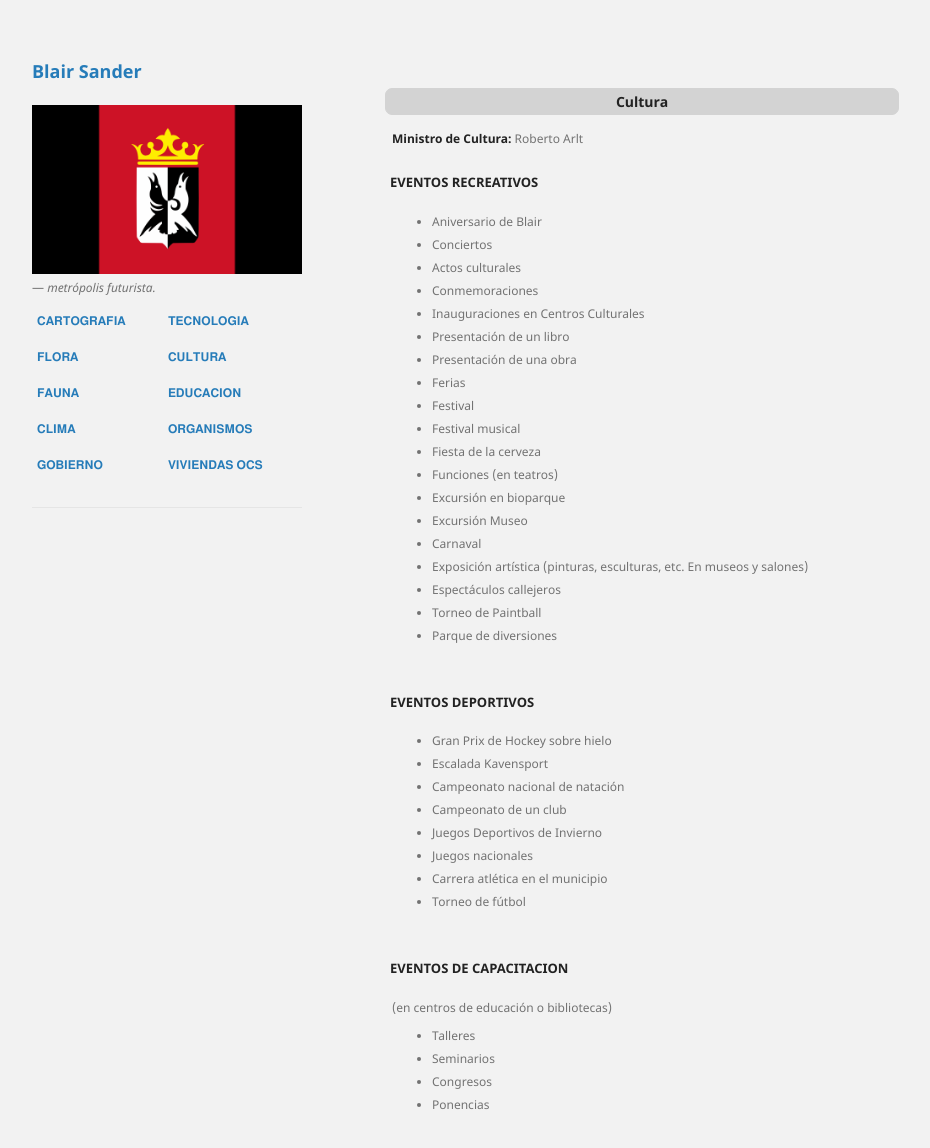
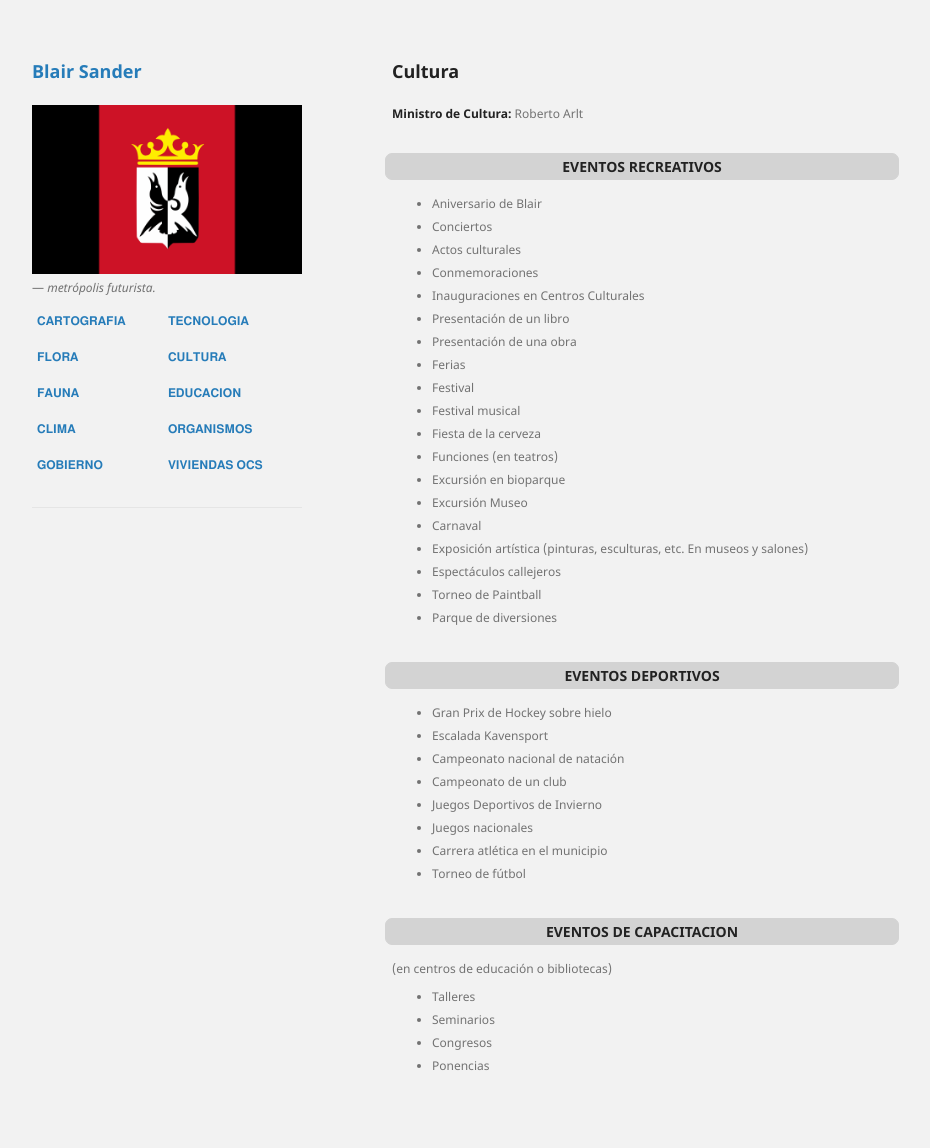
Before and after one commit to BlairSander/ciudad, a Jekyll site: the page built from cultura.md, in a window 1280 px wide and 1174 px high. Shown: the top 1148 px of the window, without its empty margins (178-1108 px from the left). Built offline with Jekyll 4.4.1, drawn with Linux system fonts in a browser that asks for light colours; our own code applies the rules of GitHub Pages for plain Markdown files.

Commit message:
cultura.md

```diff
--- a/cultura.md
+++ b/cultura.md
@@ -1,11 +1,11 @@
 ---
 layout: default
 ---
-<h2>Cultura</h2>
+# Cultura
 
 **Ministro de Cultura:** Roberto Arlt
 
-<h3> EVENTOS RECREATIVOS</h3>
+## EVENTOS RECREATIVOS
 - Aniversario de Blair
 - Conciertos
 - Actos culturales
@@ -25,8 +25,8 @@ layout: default
 - Espectáculos callejeros
 - Torneo de Paintball
 - Parque de diversiones
-<br>&nbsp;
-<h3> EVENTOS DEPORTIVOS</h3>
+
+## EVENTOS DEPORTIVOS
 - Gran Prix de Hockey sobre hielo
 - Escalada Kavensport
 - Campeonato nacional de natación
@@ -35,8 +35,8 @@ layout: default
 - Juegos nacionales
 - Carrera atlética en el municipio
 - Torneo de fútbol
-<br>&nbsp;
-<h3> EVENTOS DE CAPACITACION</h3>
+
+## EVENTOS DE CAPACITACION
 (en centros de educación o bibliotecas)
 - Talleres
 - Seminarios
```
